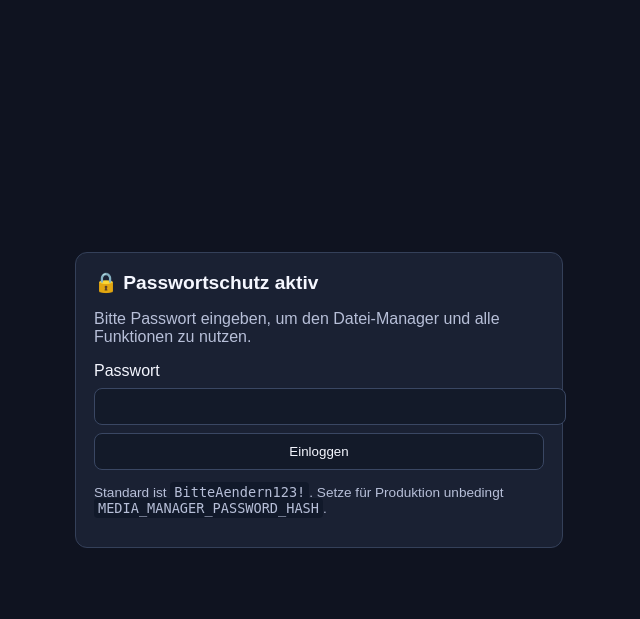
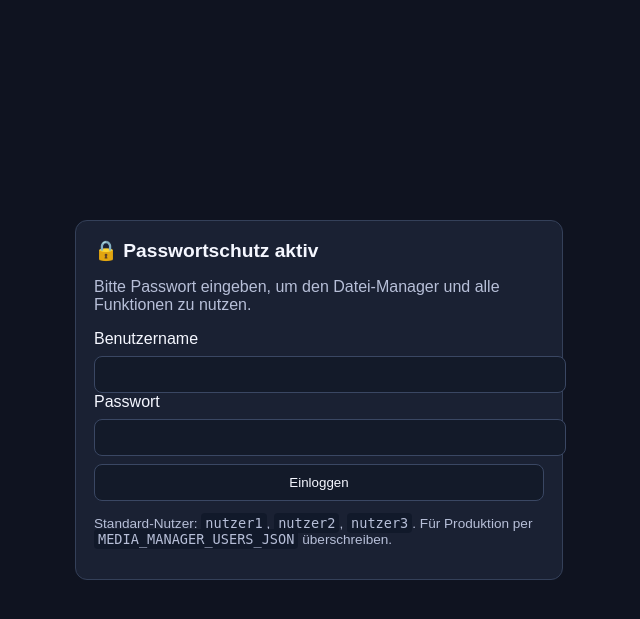
Before and after one commit to xxloonaxx/neue-webseite, a PHP site: page / in a window 1280 px wide. Shown: the top 619 px of the page, without its empty margins (321-961 px from the left). Run offline with PHP 8.4, Linux system fonts and the light colour scheme.

Commit message:
Support multiple default user hashes for login

```diff
--- a/index.php
+++ b/index.php
@@ -10,8 +10,43 @@ $mediaExtensions = [
     'mp3', 'wav', 'ogg', 'm4a', 'flac', 'aac',
     'mp4', 'webm', 'mov', 'mkv', 'avi', 'm4v',
 ];
-$defaultPasswordHash = '$2y$12$4CrnpjEP9/UynbMgOd1bcuO1RA2ByYMU5Mc6SyUNDTb1axpKYcYCa'; // BitteAendern123!
-$configuredPasswordHash = getenv('MEDIA_MANAGER_PASSWORD_HASH') ?: $defaultPasswordHash;
+$defaultUsers = [
+    'nutzer1' => '$2a$12$EpIlwKfCt/IaOJ8GhCgQ1ezIUrLrnd2tcUC9stztxn/za0VfAK3qa',
+    'nutzer2' => '$2a$12$EpIlwKfCt/IaOJ8GhCgQ1ezIUrLrnd2tcUC9stztxn/za0VfAK3qa',
+    'nutzer3' => '$2a$12$EpIlwKfCt/IaOJ8GhCgQ1ezIUrLrnd2tcUC9stztxn/za0VfAK3qa',
+];
+
+/**
+ * Optional: MEDIA_MANAGER_USERS_JSON='{\"admin\":\"$2y$...\",\"editor\":\"$2y$...\"}'
+ */
+function configuredUsers(array $defaultUsers): array
+{
+    $json = getenv('MEDIA_MANAGER_USERS_JSON');
+    if (!is_string($json) || trim($json) === '') {
+        return $defaultUsers;
+    }
+
+    $decoded = json_decode($json, true);
+    if (!is_array($decoded)) {
+        return $defaultUsers;
+    }
+
+    $users = [];
+    foreach ($decoded as $username => $hash) {
+        if (!is_string($username) || !is_string($hash)) {
+            continue;
+        }
+        $clean = mb_strtolower(trim($username));
+        if ($clean === '') {
+            continue;
+        }
+        $users[$clean] = trim($hash);
+    }
+
+    return $users !== [] ? $users : $defaultUsers;
+}
+
+$configuredUsers = configuredUsers($defaultUsers);
 
 function isAuthenticated(): bool
 {
@@ -215,13 +250,17 @@ $authError = '';
 if ($_SERVER['REQUEST_METHOD'] === 'POST') {
     $authAction = (string) ($_POST['auth_action'] ?? '');
     if ($authAction === 'login') {
+        $username = mb_strtolower(trim((string) ($_POST['username'] ?? '')));
         $password = (string) ($_POST['password'] ?? '');
-        if (password_verify($password, $configuredPasswordHash)) {
+        $userHash = $configuredUsers[$username] ?? null;
+
+        if (is_string($userHash) && $userHash !== '' && password_verify($password, $userHash)) {
             $_SESSION['is_authenticated'] = true;
+            $_SESSION['username'] = $username;
             header('Location: ' . strtok((string) $_SERVER['REQUEST_URI'], '?'));
             exit;
         }
-        $authError = 'Passwort ist nicht korrekt.';
+        $authError = 'Benutzername oder Passwort ist nicht korrekt.';
     }
     if ($authAction === 'logout') {
         session_unset();
@@ -258,11 +297,13 @@ if (!isAuthenticated()) {
         <?php endif; ?>
         <form method="post">
             <input type="hidden" name="auth_action" value="login">
+            <label for="username">Benutzername</label>
+            <input id="username" type="text" name="username" required autocomplete="username">
             <label for="password">Passwort</label>
             <input id="password" type="password" name="password" required autocomplete="current-password">
             <button type="submit">Einloggen</button>
         </form>
-        <p class="hint">Standard ist <code>BitteAendern123!</code>. Setze für Produktion unbedingt <code>MEDIA_MANAGER_PASSWORD_HASH</code>.</p>
+        <p class="hint">Standard-Nutzer: <code>nutzer1</code>, <code>nutzer2</code>, <code>nutzer3</code>. Für Produktion per <code>MEDIA_MANAGER_USERS_JSON</code> überschreiben.</p>
     </main>
     </body>
     </html>
@@ -450,6 +491,7 @@ function queryWithout(array $removeKeys): string
 <div class="container">
     <h1>PHP Index: Datei-System für Bilder, Musik & Videos</h1>
     <p class="muted">Wichtige Funktionen: Ordnernavigation, Suche/Filter/Sortierung, Vorschau/Playback, Download, ZIP-Export, Upload, Ordner erstellen und Datei löschen.</p>
+    <p class="muted small">Angemeldet als: <strong><?= htmlspecialchars((string) ($_SESSION['username'] ?? 'unbekannt'), ENT_QUOTES) ?></strong></p>
     <form method="post" class="inline" style="margin: 0 0 12px;">
         <input type="hidden" name="auth_action" value="logout">
         <button type="submit">🔓 Abmelden</button>
```
